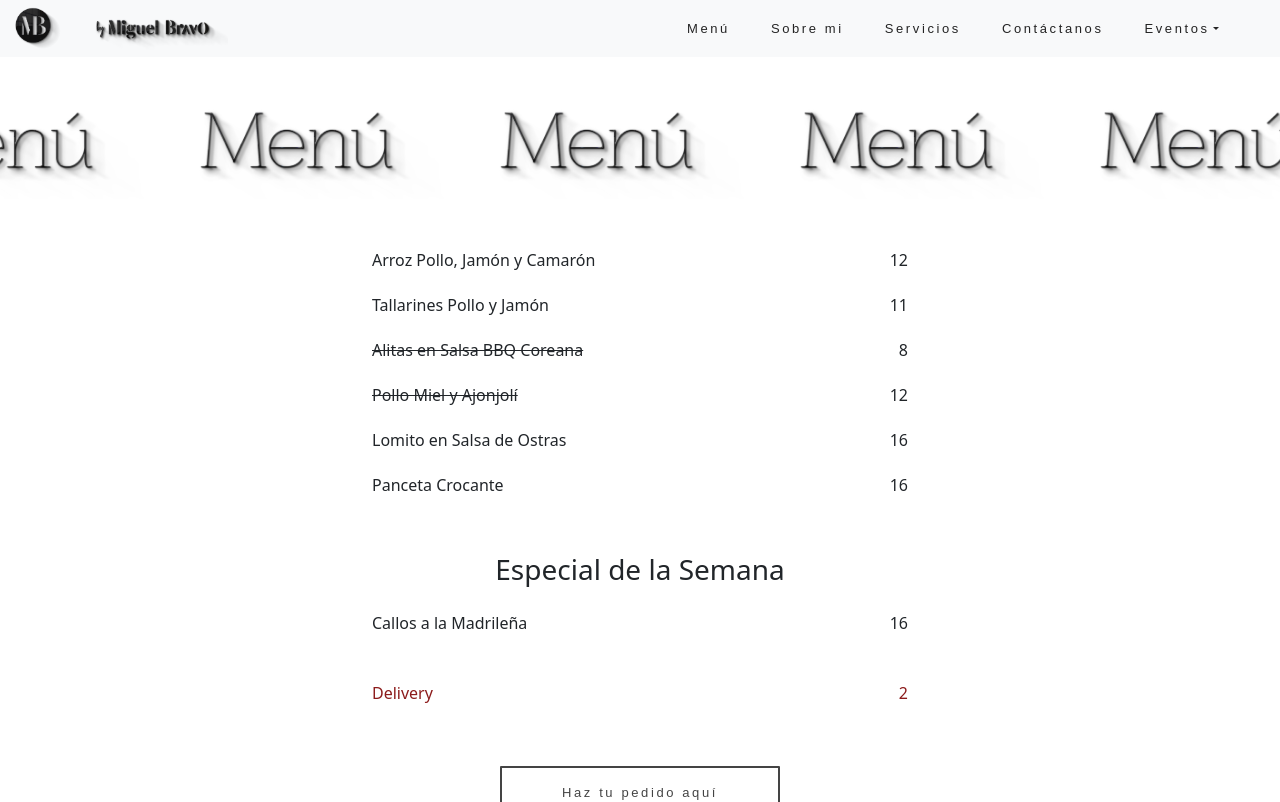
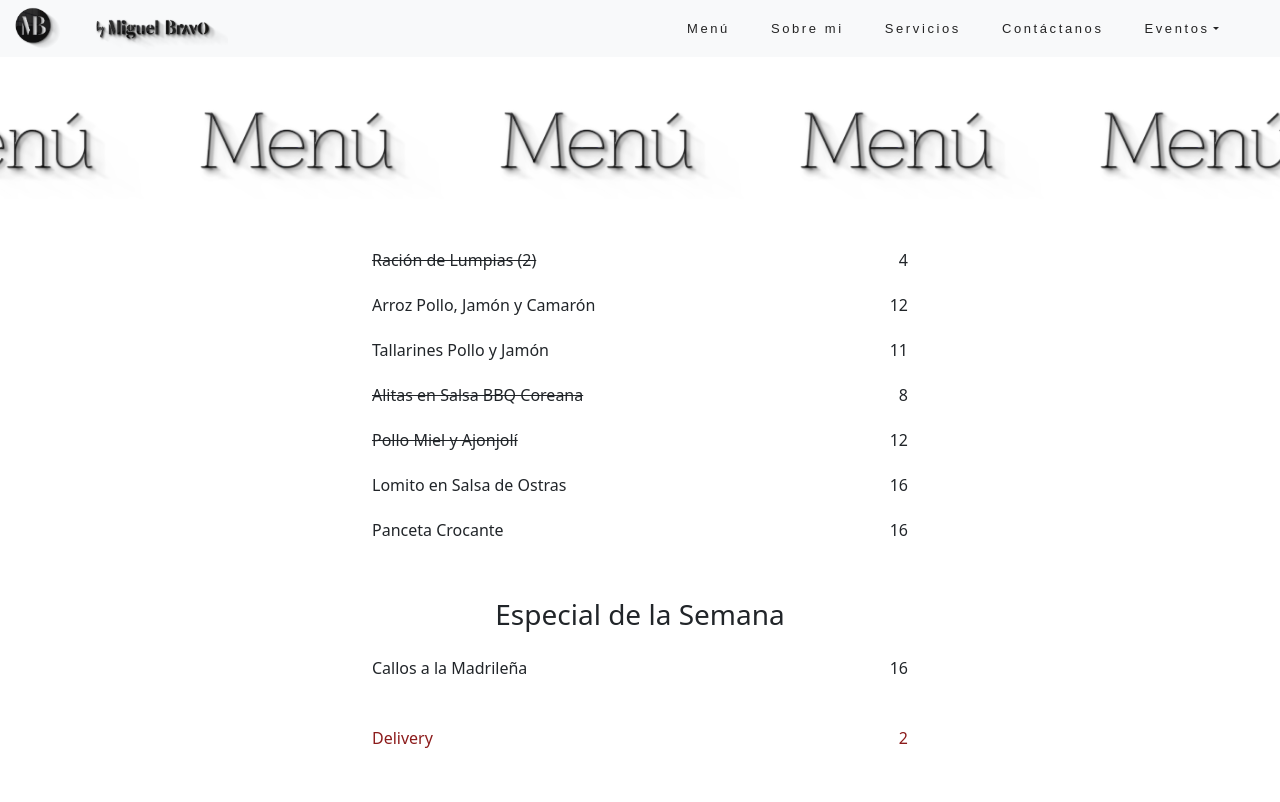
Before and after one commit to CarolinaVitale/bymiguelbravo, a React (Create React App) app: page /menu in a window 1280 px wide. Shown: the top 802 px of the page. Built offline with nearby package versions, Linux system fonts and the light colour scheme; the HTML template or start-up script is replaced by a standard one.

Commit message:
menu sold-out css

```diff
--- a/src/pages/Menu.js
+++ b/src/pages/Menu.js
@@ -33,6 +33,11 @@ function Menu() {
             <MenuSlide />
             <div className="menu-container">
                 <br />
+
+                <div className="menu-item">
+                    <div className="menu sold-out"><p>Ración de Lumpias (2)</p></div >
+                    <div className="price"><p>4</p></div>
+                </div>
 
                 <div className="menu-item">
                     <div className="menu"><p>Arroz Pollo, Jamón y Camarón</p></div >
```
